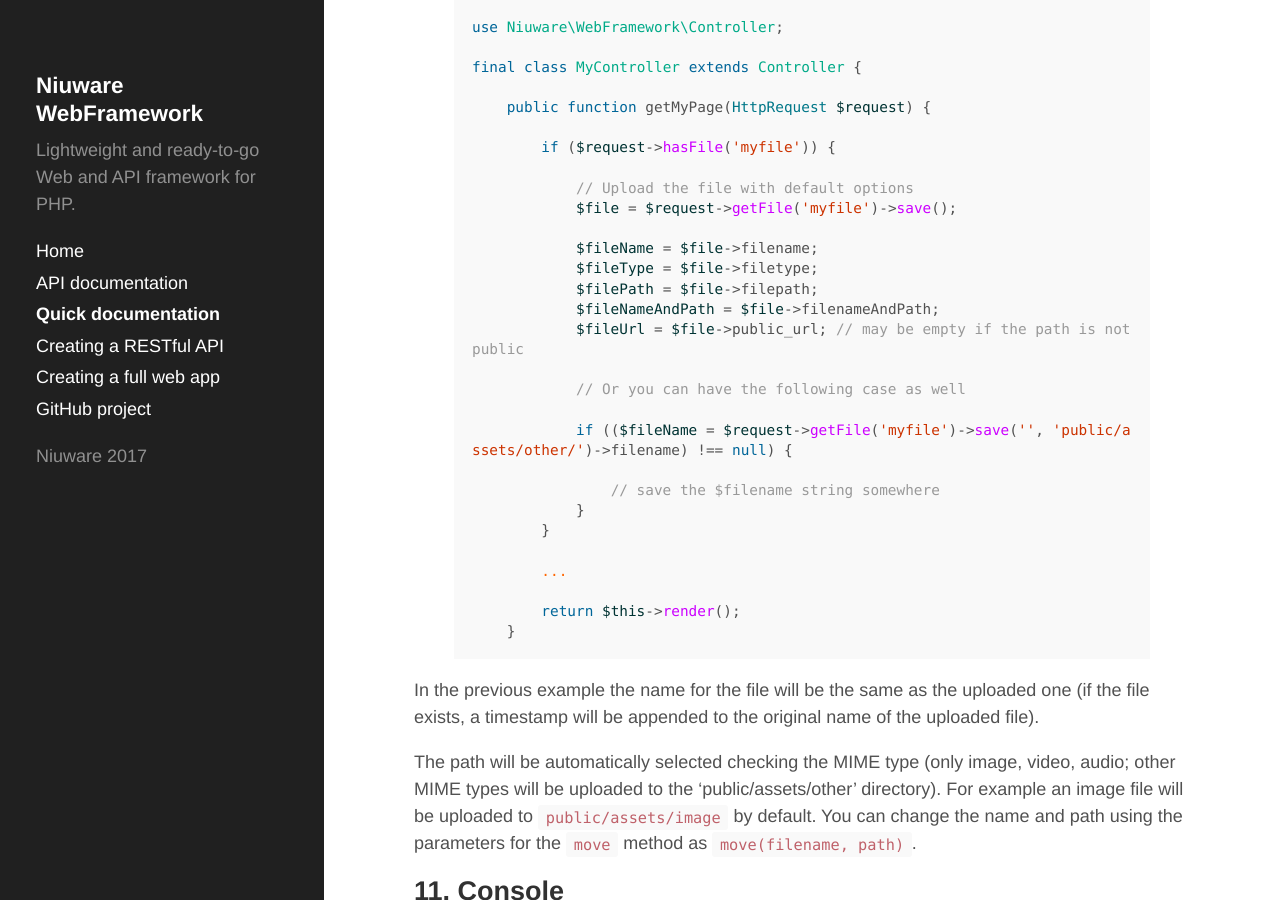
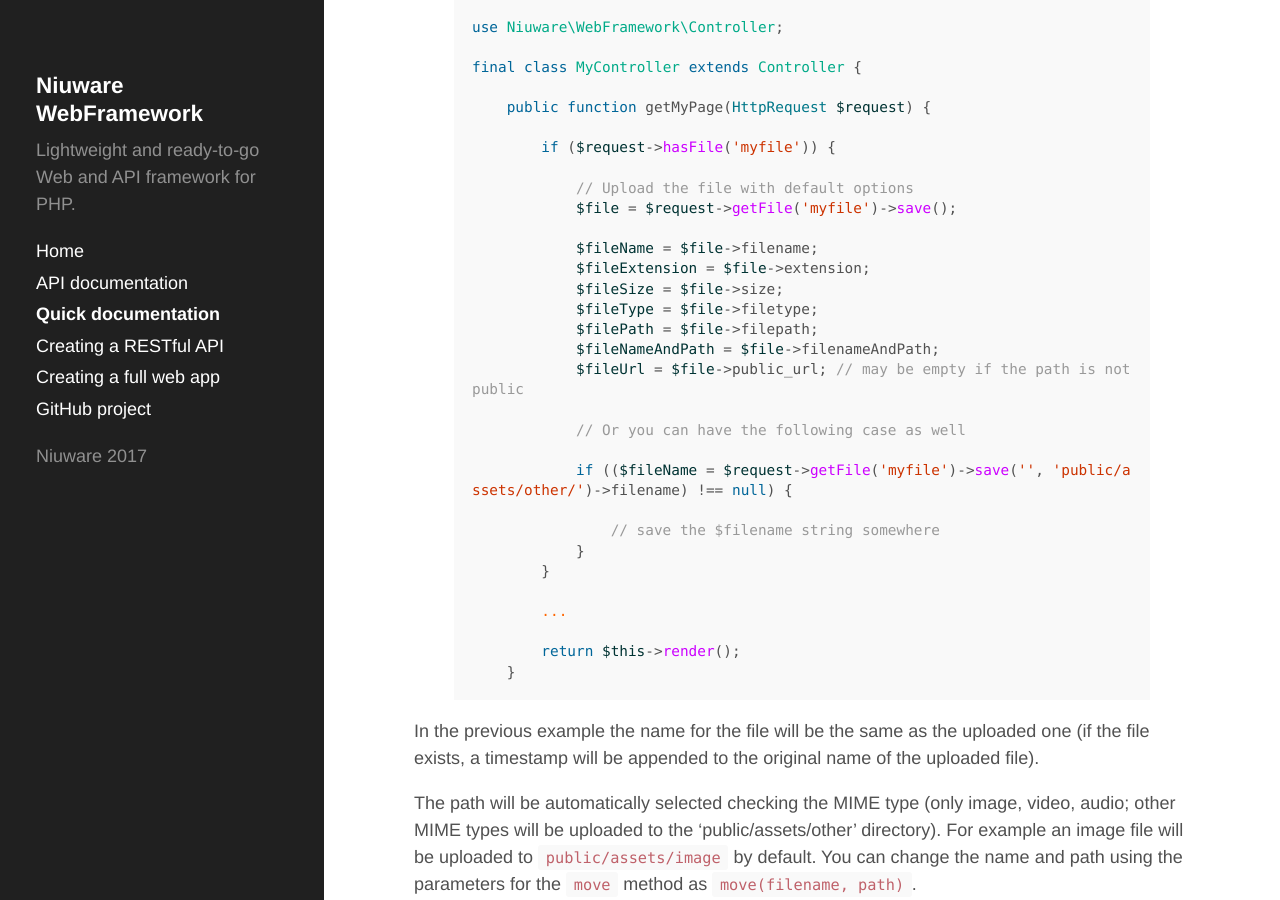
Before and after one commit to niuware/niuware.github.io, a Jekyll site: the page built from quick-docs.md, in a window 1280 px wide and 900 px high, scrolled down 37669 px. Built offline with Jekyll 4.4.1, drawn with Linux system fonts in a browser that asks for light colours.

Commit message:
Update 'File' core class available attributes

```diff
--- a/quick-docs.md
+++ b/quick-docs.md
@@ -1938,6 +1938,8 @@ final class MyController extends Controller {
             $file = $request->getFile('myfile')->save();
 
             $fileName = $file->filename;
+            $fileExtension = $file->extension;
+            $fileSize = $file->size;
             $fileType = $file->filetype;
             $filePath = $file->filepath;
             $fileNameAndPath = $file->filenameAndPath;
```
